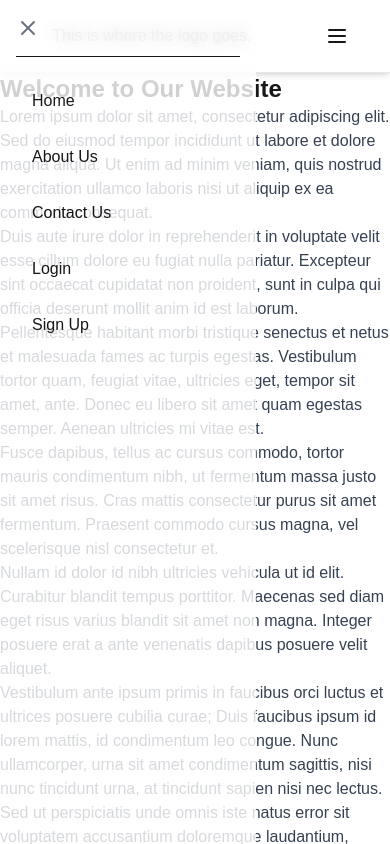
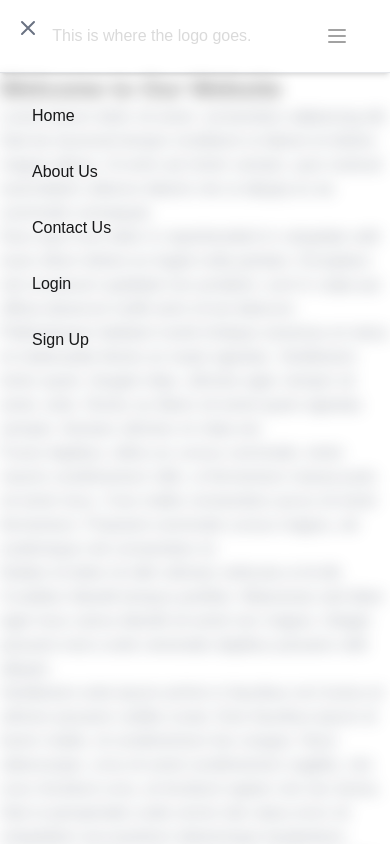
Before and after one commit to suveshgurung/Phupu_Store, a Next.js app in the folder frontend/: page / in a window 390 px wide. Both pictures are taken after a click on the button "Toggle navigation menu". Shown: the top 844 px of the page. Built offline with nearby package versions, Linux system fonts and the light colour scheme.

Commit message:
navbar more cool looking in phones

```diff
--- a/frontend/src/app/globals.css
+++ b/frontend/src/app/globals.css
@@ -17,3 +17,17 @@ body {
   color: var(--foreground);
   font-family: Arial, Helvetica, sans-serif;
 }
+
+/* Add blur effect to main content when nav is open */
+body.nav-open main {
+  filter: blur(8px);
+  opacity: 0.5;
+  transition: filter 0.3s ease, opacity 0.3s ease;
+  pointer-events: none;
+}
+
+/* Ensure form elements don't have higher z-index */
+body.nav-open main * {
+  z-index: auto !important;
+  position: static !important;
+}
--- a/frontend/src/app/ui/nav-links.tsx
+++ b/frontend/src/app/ui/nav-links.tsx
@@ -1,6 +1,6 @@
 'use client'
 
-import { useState } from 'react';
+import { useState, useEffect } from 'react';
 import Link from 'next/link';
 import clsx from 'clsx'
 
@@ -40,6 +40,17 @@ const links: Navlinks[] = [
 
 export default function Navlinks() {
   const [isDrawerOpen, setIsDrawerOpen] = useState<boolean>(false);
+
+  // Prevent body scroll when drawer is open
+  useEffect(() => {
+    if (isDrawerOpen) {
+      document.body.classList.add('nav-open');
+      document.body.style.overflow = 'hidden';
+    } else {
+      document.body.classList.remove('nav-open');
+      document.body.style.overflow = 'auto';
+    }
+  }, [isDrawerOpen]);
 
   return (
     <div className="relative md:w-[70%]">
@@ -103,7 +114,7 @@ export default function Navlinks() {
       </button>
 
       <div className={clsx(
-        "fixed inset-0 z-50 transition-opacity duration-300 md:hidden",
+        "fixed inset-0 z-[9990] transition-opacity duration-300 md:hidden",
         {
           "opacity-0 pointer-events-none": !isDrawerOpen,
           "opacity-100": isDrawerOpen,
@@ -111,13 +122,13 @@ export default function Navlinks() {
       )}>
         {/* Backdrop */}
         <div
-          className="absolute inset-0 bg-transparent"
+          className="absolute inset-0 bg-white/60"
           onClick={() => setIsDrawerOpen(false)}
         />
 
         {/* Sidebar Content */}
         <div className={clsx(
-          "absolute top-0 left-0 h-screen w-64 bg-white/80 backdrop-blur-sm transform transition-transform duration-300 ease-in-out",
+          "fixed left-0 top-0 h-full w-64 bg-white/60 transform transition-transform duration-300 ease-in-out z-[9990]",
           {
             "-translate-x-full": !isDrawerOpen,
             "translate-x-0": isDrawerOpen,
@@ -144,15 +155,14 @@ export default function Navlinks() {
                 />
               </svg>
             </button>
-            <hr />
 
-            <div className="flex flex-col space-y-2">
+            <div className="flex flex-col space-y-2 mt-4">
               {links.map((link) => (
                 <Link
                   key={link.name}
                   href={link.href}
                   className={clsx(
-                    "w-full px-4 py-3 text-left rounded-md transition-colors duration-200",
+                    "w-full px-4 py-3 text-left rounded-md transition-colors duration-200 hover:bg-gray-200",
                     {
                       'mt-5': link.name === "Home",
                     }
```
